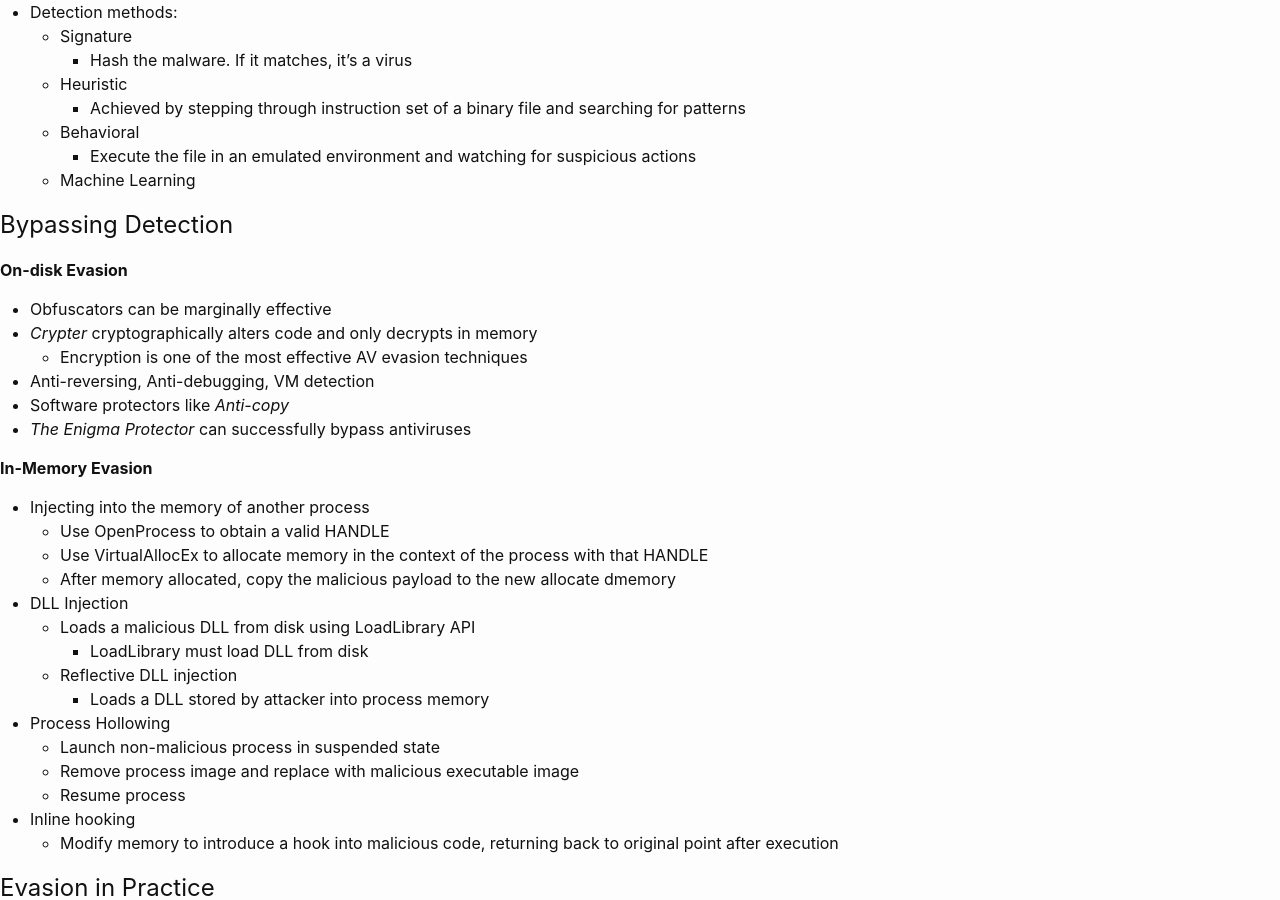
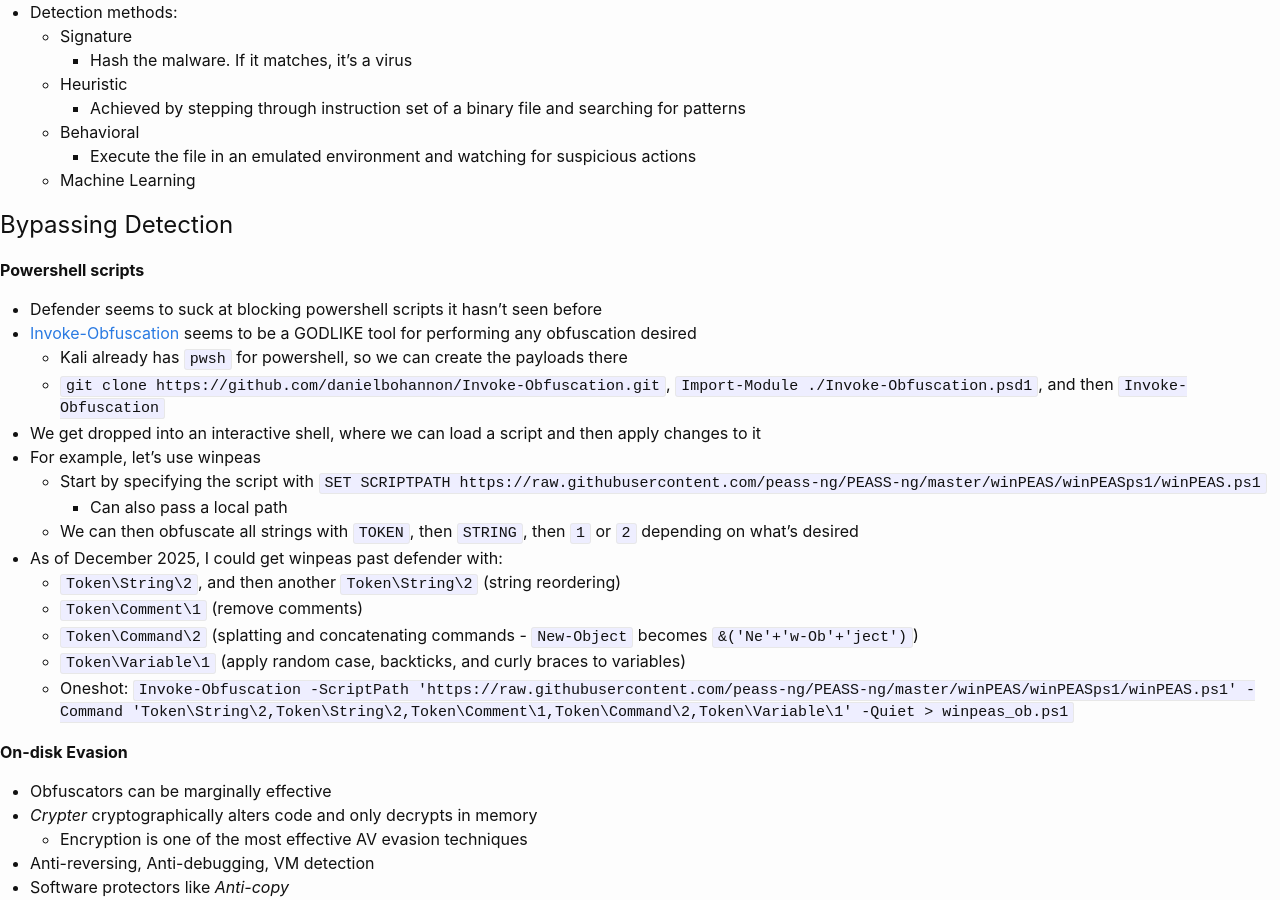
Before and after one commit to KhaelK138/KhaelK138.github.io, a Jekyll site: the page built from markdown/AntivirusEvasion.md, in a window 1280 px wide and 900 px high, scrolled down 306 px. Built offline with Jekyll 4.4.1, drawn with Linux system fonts in a browser that asks for light colours; our own code applies the rules of GitHub Pages for plain Markdown files.

Commit message:
added powershell obfs notes

```diff
--- a/markdown/AntivirusEvasion.md
+++ b/markdown/AntivirusEvasion.md
@@ -22,6 +22,23 @@
     - Machine Learning
 
 ## Bypassing Detection
+
+**Powershell scripts**
+- Defender seems to suck at blocking powershell scripts it hasn't seen before
+- [Invoke-Obfuscation](https://github.com/danielbohannon/Invoke-Obfuscation) seems to be a GODLIKE tool for performing any obfuscation desired
+  - Kali already has `pwsh` for powershell, so we can create the payloads there
+  - `git clone https://github.com/danielbohannon/Invoke-Obfuscation.git`, `Import-Module ./Invoke-Obfuscation.psd1`, and then `Invoke-Obfuscation`
+- We get dropped into an interactive shell, where we can load a script and then apply changes to it
+- For example, let's use winpeas
+  - Start by specifying the script with `SET SCRIPTPATH https://raw.githubusercontent.com/peass-ng/PEASS-ng/master/winPEAS/winPEASps1/winPEAS.ps1`
+    - Can also pass a local path
+  - We can then obfuscate all strings with `TOKEN`, then `STRING`, then `1` or `2` depending on what's desired
+- As of December 2025, I could get winpeas past defender with:
+  - `Token\String\2`, and then another `Token\String\2` (string reordering)
+  - `Token\Comment\1` (remove comments)
+  - `Token\Command\2` (splatting and concatenating commands - `New-Object` becomes `&('Ne'+'w-Ob'+'ject')`)
+  - `Token\Variable\1` (apply random case, backticks, and curly braces to variables)
+  - Oneshot: `Invoke-Obfuscation -ScriptPath 'https://raw.githubusercontent.com/peass-ng/PEASS-ng/master/winPEAS/winPEASps1/winPEAS.ps1' -Command 'Token\String\2,Token\String\2,Token\Comment\1,Token\Command\2,Token\Variable\1' -Quiet > winpeas_ob.ps1`
 
 **On-disk Evasion**
 - Obfuscators can be marginally effective
```
